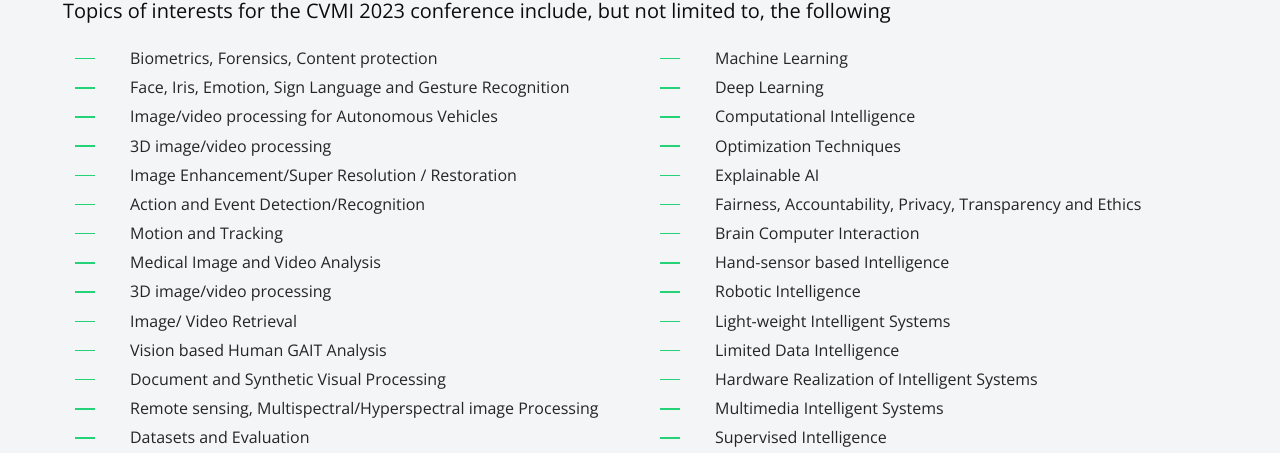
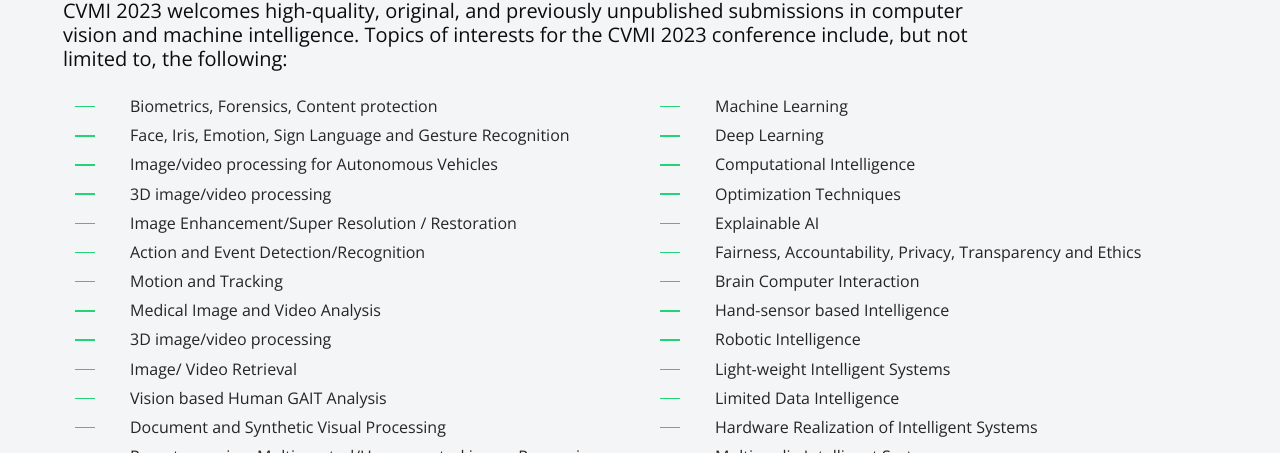
Before and after one commit to PradhumnAgarwal/cvmi-2023, a plain HTML site: page cfp.html in a window 1280 px wide. Shown: the part 647-1100 px from the top of the page. Drawn offline with nearby package versions, Linux system fonts and the light colour scheme.

Commit message:
TOC-fixing

```diff
--- a/cfp.html
+++ b/cfp.html
@@ -138,8 +138,8 @@
           <div class="heading_container">
             <h2>Topics of conference</h2>
           </div>
-          <div class="heading_container p-md-2">
-            <h5>Topics of interests for the CVMI 2023 conference include, but not limited to, the following</h5>
+          <div class="heading_container p-md-2 col-md-10">
+            <h5>CVMI 2023 welcomes high-quality, original, and previously unpublished submissions in computer vision and machine intelligence. Topics of interests for the CVMI 2023 conference include, but not limited to, the following:</h5>
           </div>
           <div class="col-md-6">
             <div class="detail-box">
```
Also changed, not shown: index.html (+2 -2 lines).
